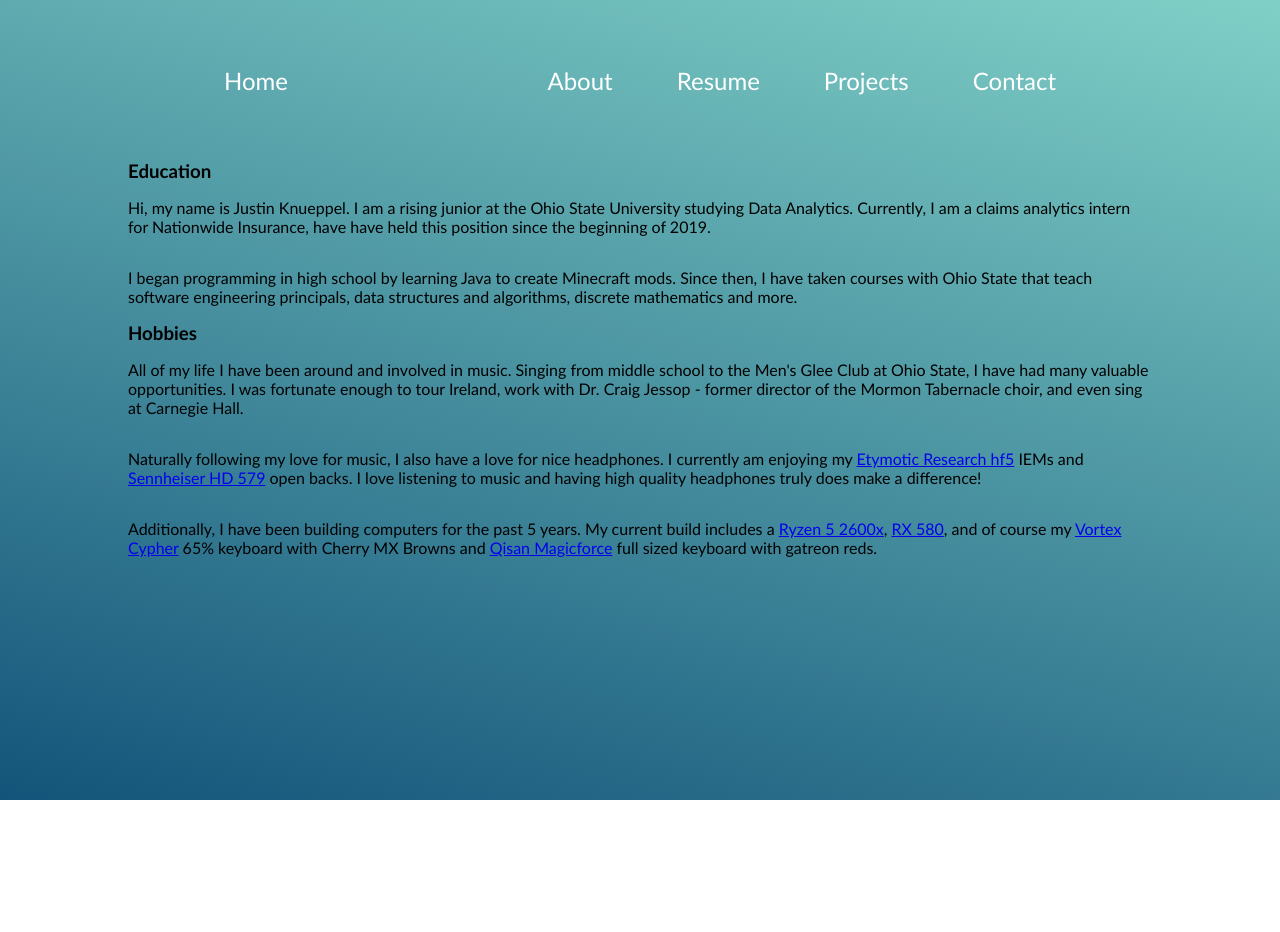
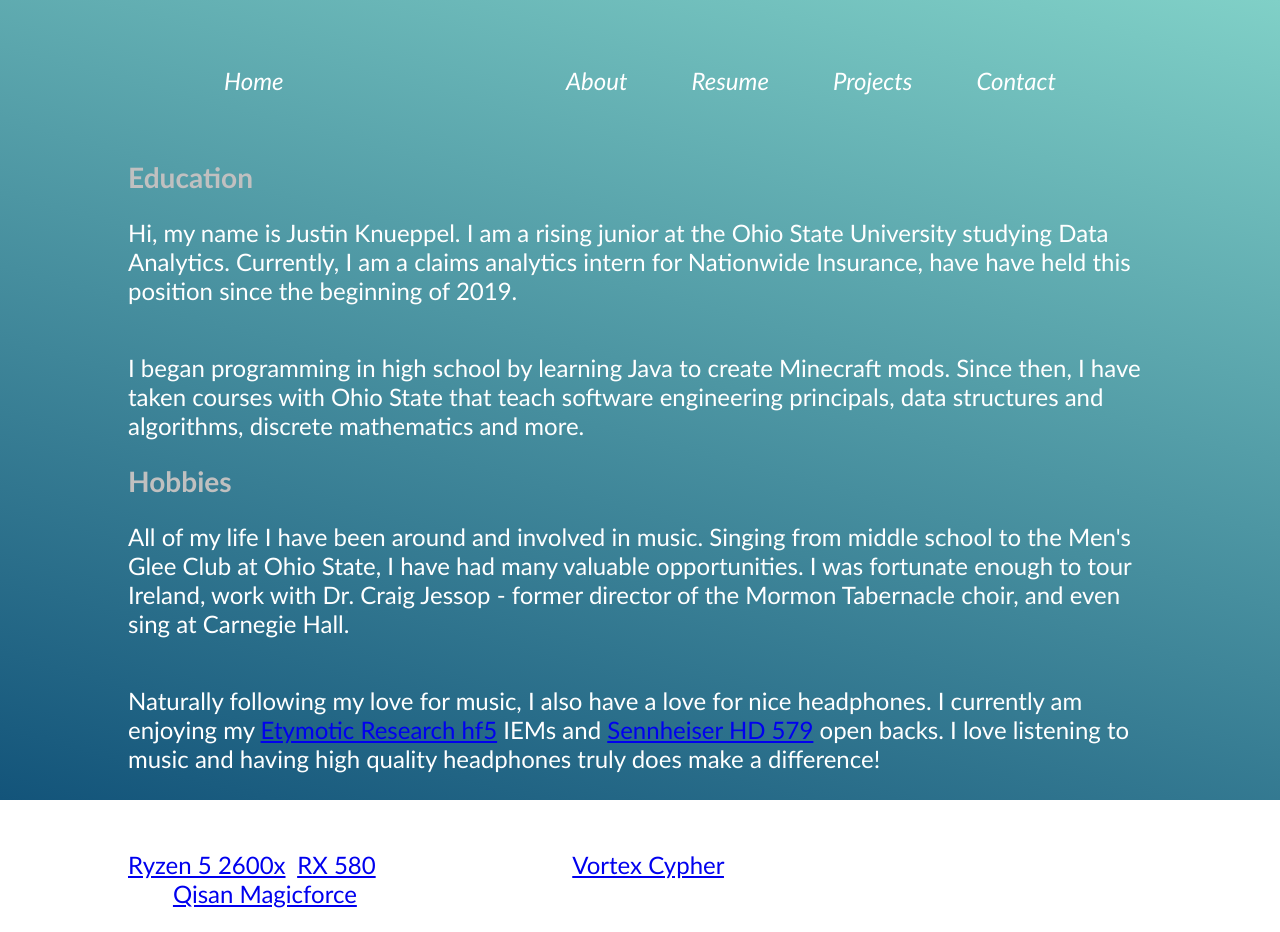
Before and after one commit to JustinKnueppel/PersonalWebsite, a React (Create React App) app: page /about in a window 1280 px wide. Before the commit the page ends 800 px from the top, so only its background shows below. Built offline with nearby package versions, Linux system fonts and the light colour scheme.

Commit message:
make text easier to read

```diff
--- a/src/index.css
+++ b/src/index.css
@@ -34,6 +34,7 @@ html, body, #root {
 
 .nav-bar a {
     color: white;
+    font-style: italic;
     font-size: 1.5rem;
 }
 
@@ -63,6 +64,12 @@ html, body, #root {
     position: relative;
     left: 50%;
     transform: translateX(-50%);
+    font-size: 1.5rem;
+    color: white;
+}
+
+.content h3 {
+    color: silver;
 }
 
 p {
```
